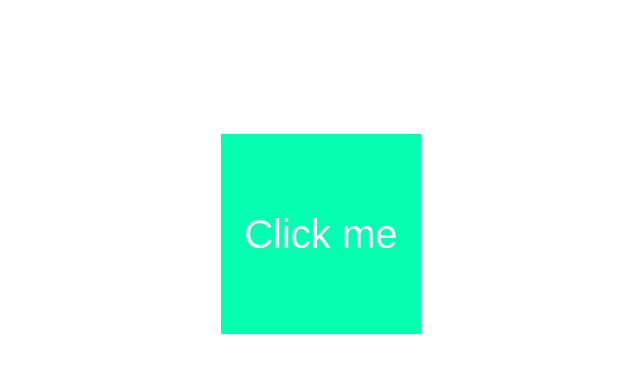
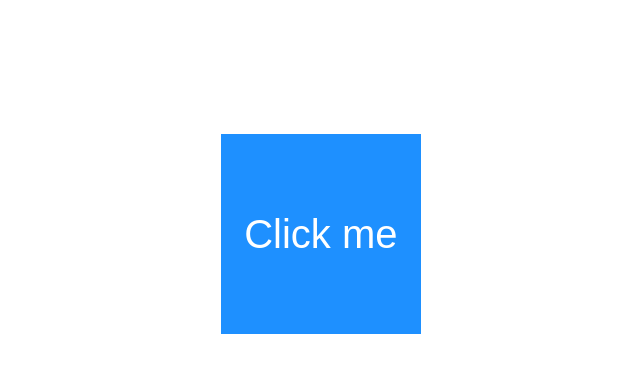
Before and after one commit to best-dudes/algorithms, a plain HTML site: page index.html in a window 1280 px wide. Both pictures are taken after a click on the button "Click me". Shown: the whole page, without its empty margins (356-996 px from the left). Drawn offline with Linux system fonts and the light colour scheme.

Commit message:
Update index.html

```diff
--- a/index.html
+++ b/index.html
@@ -24,7 +24,7 @@
 var button = document.querySelector('button');
 
 button.onclick = function () {
-  this.style.backgroundColor = '#05ffb0';
+  this.style.backgroundColor = '#1E90FF';
 };
 
 </script>
```
